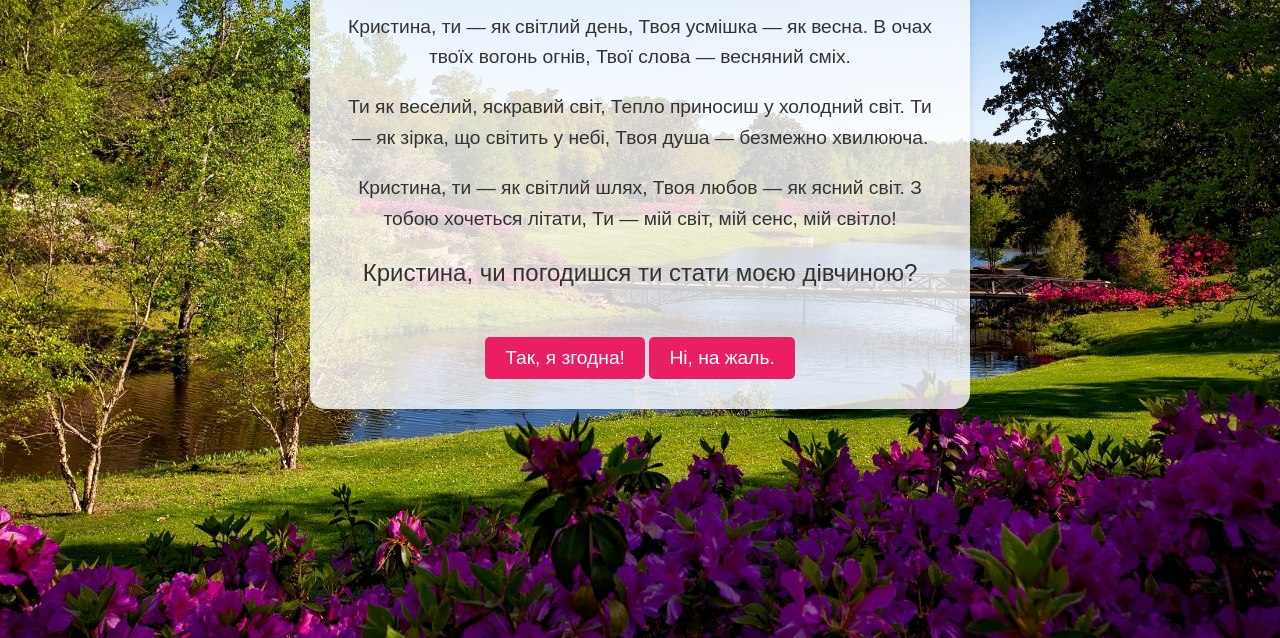
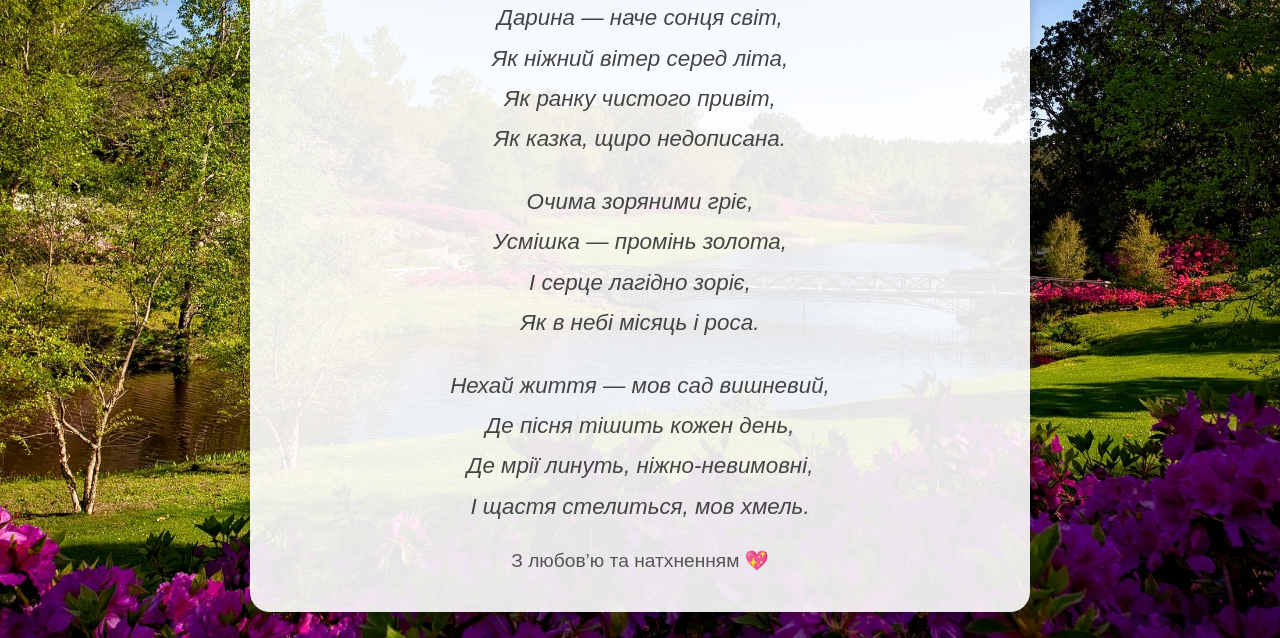
Before and after one commit to IvanLuT29/girlfriends.github.io, a plain HTML site: page index.html in a window 1280 px wide. Shown: the part 162-800 px from the top of the page. Drawn offline with Linux system fonts and the light colour scheme.

Commit message:
update index.html
update index.html

```diff
--- a/index.html
+++ b/index.html
@@ -3,7 +3,7 @@
 <head>
     <meta charset="UTF-8">
     <meta name="viewport" content="width=device-width, initial-scale=1.0">
-    <title>Признання в коханні Кристині</title>
+    <title>Вірш для Дарини</title>
     <style>
         body {
             font-family: 'Arial', sans-serif;
@@ -19,59 +19,48 @@
 
         .container {
             text-align: center;
-            background: rgba(255, 255, 255, 0.8);
-            padding: 30px;
-            border-radius: 15px;
-            box-shadow: 0 4px 8px rgba(0, 0, 0, 0.1);
-            max-width: 600px;
-            width: 100%;
+            background: rgba(255, 255, 255, 0.9);
+            padding: 40px;
+            border-radius: 20px;
+            box-shadow: 0 6px 12px rgba(0, 0, 0, 0.2);
+            max-width: 700px;
+            width: 90%;
+            animation: fadeIn 2s ease-in-out;
+        }
+
+        @keyframes fadeIn {
+            from { opacity: 0; transform: translateY(-20px); }
+            to { opacity: 1; transform: translateY(0); }
         }
 
         h1 {
-            font-size: 2.5em;
-            color: #e91e63;
+            font-size: 3em;
+            color: #d81b60;
+            text-shadow: 2px 2px 4px rgba(0, 0, 0, 0.2);
         }
 
         p {
-            font-size: 1.2em;
-            color: #333;
-            line-height: 1.6;
+            font-size: 1.4em;
+            color: #444;
+            line-height: 1.8;
+            font-style: italic;
         }
 
-        .question {
-            font-size: 1.5em;
+        .footer {
             margin-top: 20px;
+            font-size: 1.2em;
+            color: #555;
         }
 
-        button {
-            background-color: #e91e63;
-            color: #fff;
-            padding: 10px 20px;
-            font-size: 1.2em;
-            border: none;
-            border-radius: 5px;
-            cursor: pointer;
-            margin-top: 20px;
-        }
-
-        button:hover {
-            background-color: #c2185b;
-        }
-
-        /* Мобильная оптимизация */
         @media screen and (max-width: 768px) {
             .container {
-                max-width: 90%;
-                padding: 15px;
+                padding: 20px;
             }
             h1 {
-                font-size: 1.8em;
+                font-size: 2em;
             }
             p {
-                font-size: 1em;
-            }
-            button {
-                font-size: 1em;
+                font-size: 1.2em;
             }
         }
     </style>
@@ -79,25 +68,23 @@
 <body>
 
     <div class="container">
-        <h1>Кристина, я хочу сказати тобі...</h1>
-        <p>Кристина, ти — як світлий день,
-        Твоя усмішка — як весна.
-        В очах твоїх вогонь огнів,
-        Твої слова — весняний сміх.</p>
-        <p>Ти як веселий, яскравий світ,
-        Тепло приносиш у холодний світ.
-        Ти — як зірка, що світить у небі,
-        Твоя душа — безмежно хвилююча.</p>
+        <h1>🌸 Дарині 🌸</h1>
+        <p>Дарина — наче сонця світ,<br>
+        Як ніжний вітер серед літа,<br>
+        Як ранку чистого привіт,<br>
+        Як казка, щиро недописана.</p>
 
-        <p>Кристина, ти — як світлий шлях,
-        Твоя любов — як ясний світ.
-        З тобою хочеться літати,
-        Ти — мій світ, мій сенс, мій світло!</p>
+        <p>Очима зоряними гріє,<br>
+        Усмішка — промінь золота,<br>
+        І серце лагідно зоріє,<br>
+        Як в небі місяць і роса.</p>
 
-        <p class="question">Кристина, чи погодишся ти стати моєю дівчиною?</p>
+        <p>Нехай життя — мов сад вишневий,<br>
+        Де пісня тішить кожен день,<br>
+        Де мрії линуть, ніжно-невимовні,<br>
+        І щастя стелиться, мов хмель.</p>
 
-        <button onclick="alert('Я так радий, що ти погодилася! 💖')">Так, я згодна!</button>
-        <button onclick="alert('Пічалька 😢')">Ні, на жаль.</button>
+        <div class="footer">З любов’ю та натхненням 💖</div>
     </div>
 
 </body>
```
